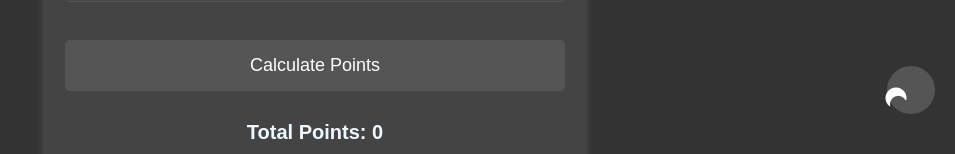
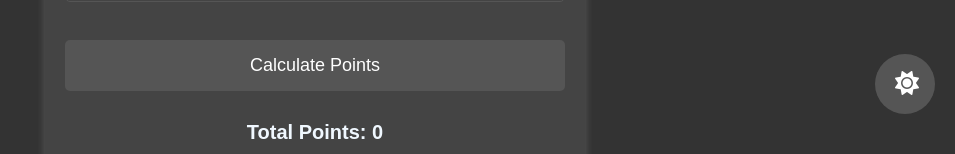
Before and after one commit to kkwebworld/Epic-Heroes-Calc, a plain HTML site: page index.html in a window 1280 px wide. Both pictures are taken after a click on the button 1236 px from the left and 736 px from the top of the page. Shown: the part 646-800 px from the top of the page, without its empty margins (325-1280 px from the left). Drawn offline with Linux system fonts and the light colour scheme.

Commit message:
Update index.html

```diff
--- a/index.html
+++ b/index.html
@@ -117,8 +117,8 @@
     position: fixed;
     bottom: 20px; /* Adjust as needed */
     right: 20px; /* Adjust as needed */
-    width: 48px;
-    height: 48px;
+    width: 60px;
+    height: 60px;
     background-color: var(--button-background-color);
     border: none;
     border-radius: 50%;
@@ -135,12 +135,20 @@
 }
 
 .theme-toggle-button i {
-    margin-top: 12px;
+    margin-top: 0px;
+}
+.theme-toggle-button i.fa-sun {
+    display: none; /* Hide the sun icon by default */
 }
 
-.theme-toggle-button.expand {
-    transform: rotate(90deg);
+.theme-toggle-button.expand i.fa-moon {
+    display: none; /* Hide the moon icon when expanded */
 }
+
+.theme-toggle-button.expand i.fa-sun {
+    display: inline-block; /* Show the sun icon when expanded */
+}
+
         h3 {
             margin: 10px 0;
             font-size: 18px;
@@ -222,15 +230,17 @@
             document.getElementById('bonusRubyChests').innerText = "Bonus Ruby Chests: " + bonusRubyChests;
         }
 
-        function toggleTheme() {
+ function toggleTheme() {
     document.body.classList.toggle('dark-theme');
-    document.querySelector('.theme-toggle-button').classList.toggle('expand');
+    const button = document.querySelector('.theme-toggle-button');
+    button.classList.toggle('expand');
 }
     </script>
 </head>
 <body>
 	<button class="theme-toggle-button" onclick="toggleTheme()">
     <i class="fas fa-moon"></i>
+    <i class="fas fa-sun"></i> <!-- Add sun icon here -->
 </button>
 
     <div class="container">
```
